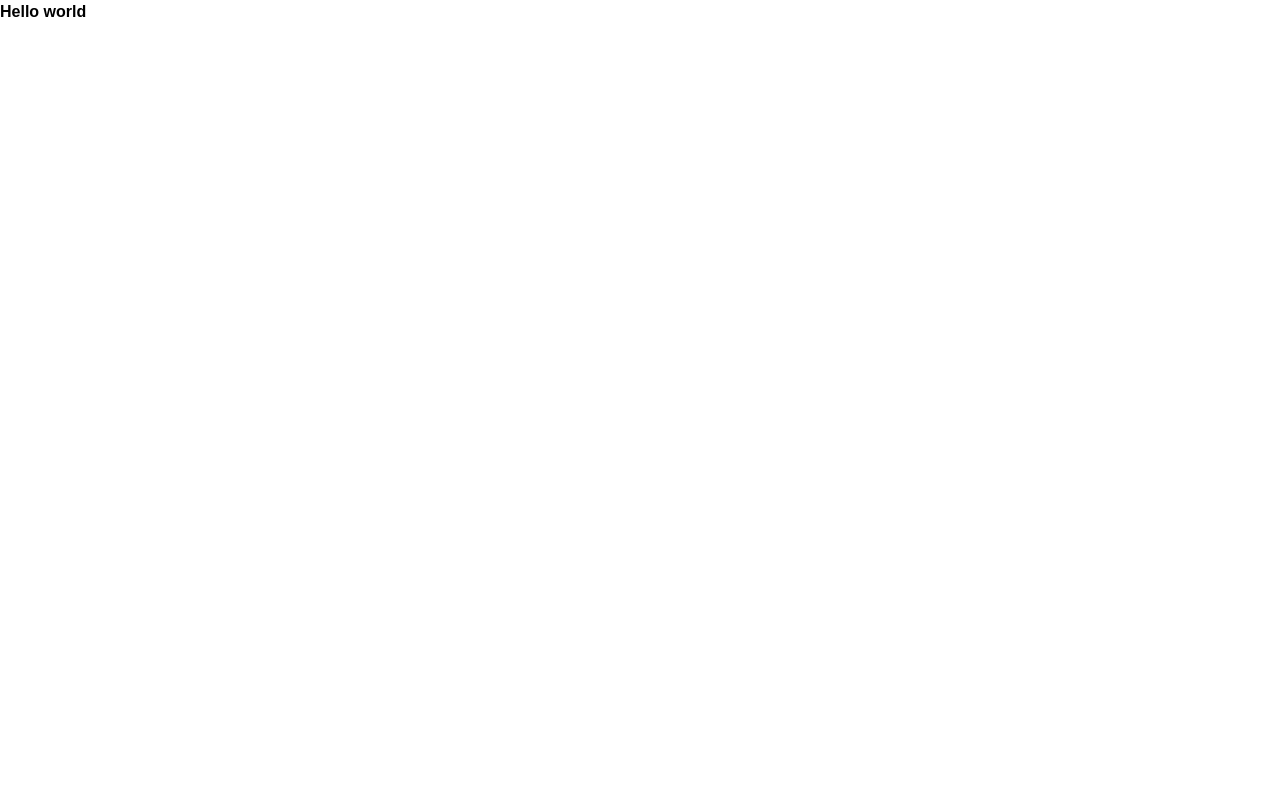
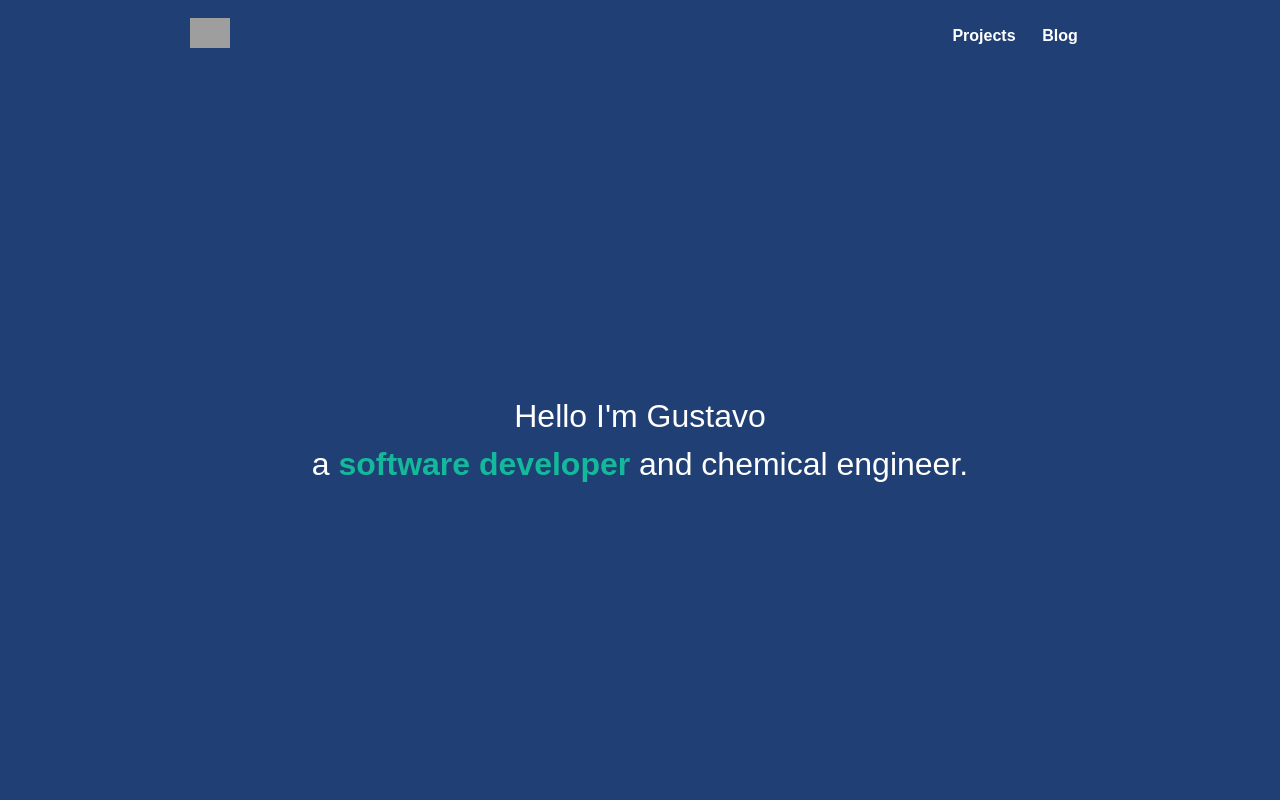
Before and after one commit to GustavoLira-ChE/GustavoLira-ChE.github.io, a React app: page / in a window 1280 px wide. Shown: the top 800 px of the page. Built offline with nearby package versions, Linux system fonts and the light colour scheme; grey boxes are pictures that could not be loaded.

Commit message:
add: routes from pages and use Header and Footer in every page

```diff
--- a/src/routes/App.jsx
+++ b/src/routes/App.jsx
@@ -1,11 +1,35 @@
 import React from 'react';
+import styled from 'styled-components/macro';
+import Welcome from '../pages/Welcome';
+import {
+  BrowserRouter,
+  Routes,
+  Route
+} from "react-router-dom";
+import Header from '../containers/Header';
+import ProjectPage from '../pages/ProjectPage';
+import Footer from '../containers/Footer';
+
 
 const App = () => {
     return (
-        <div>
-            <h1>Hello world</h1>
-        </div>
+        <Wrappper>
+            <BrowserRouter>
+                <Header />
+                <Routes>
+                    <Route index path="/" element={<Welcome />} />
+                    <Route path="/projects" element={<ProjectPage />} />
+                </Routes>
+                <Footer />
+            </BrowserRouter>
+        </Wrappper>
     );
 };
 
+
+const Wrappper = styled.div`
+    height: fit-content;
+`;
+
+
 export default App;
```
